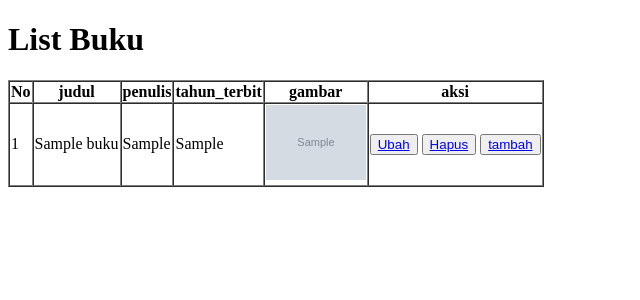
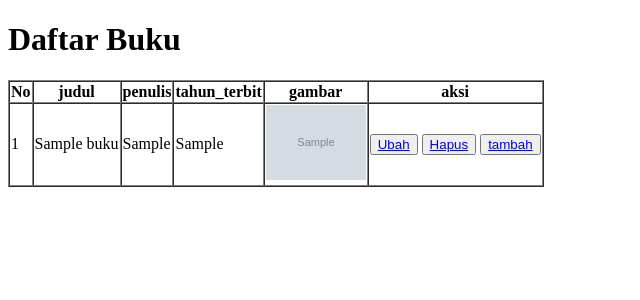
Before and after one commit to realistarrr/prakweb_b_203040069, a PHP site: page / in a window 1280 px wide. Shown: the top 300 px of the page, without its empty margins (0-640 px from the left). Run offline with PHP 8.4, Linux system fonts and the light colour scheme; tables that the repository leaves empty or names only in its code hold one stand-in row (values such as "Sample post"); grey boxes marked "Sample" are stand-in pictures.

Commit message:
Mengubah judul halaman menggunakan tag h1

```diff
--- a/pw/index.php
+++ b/pw/index.php
@@ -29,7 +29,7 @@ $buku = $rows;
 
 <body>
 
-  <h1>List Buku</h1>
+  <h1>Daftar Buku</h1>
 
   <table border="1" cellpading="10" cellspacing="0">
     <tr>
```
